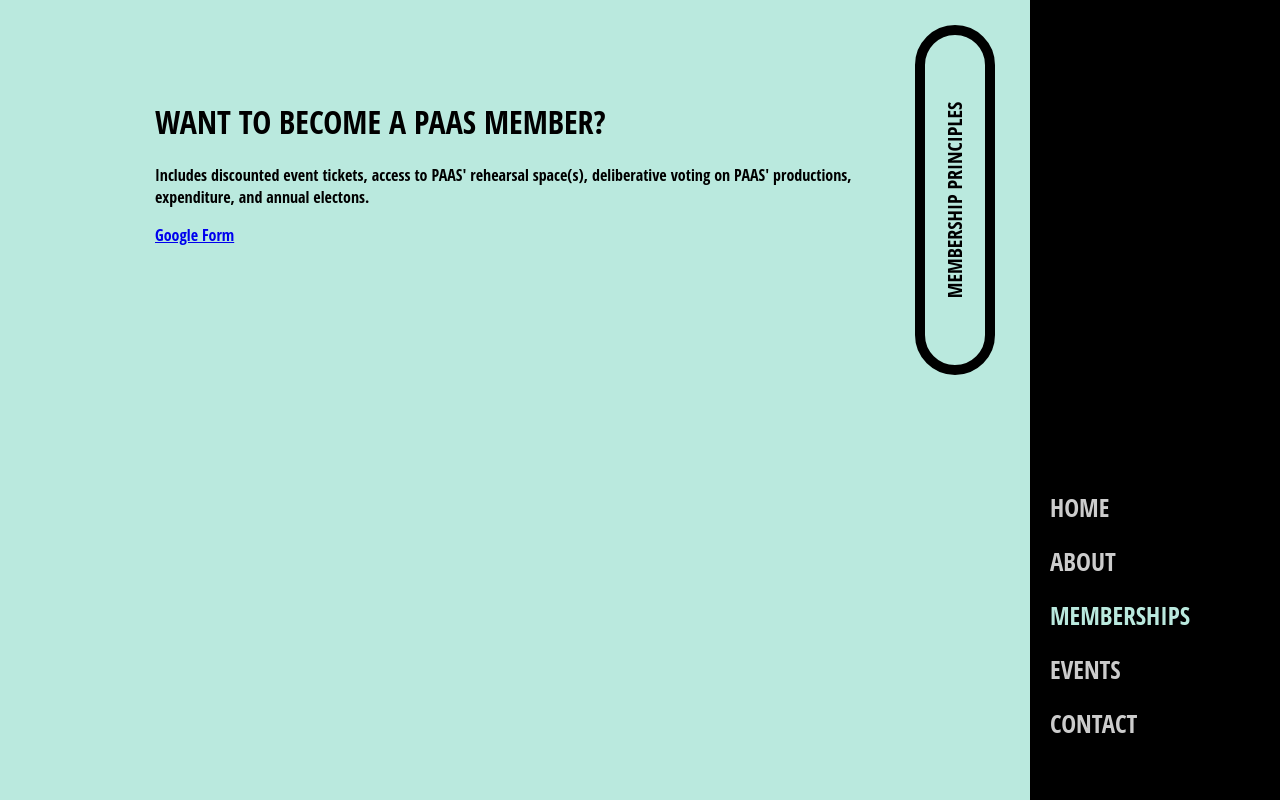
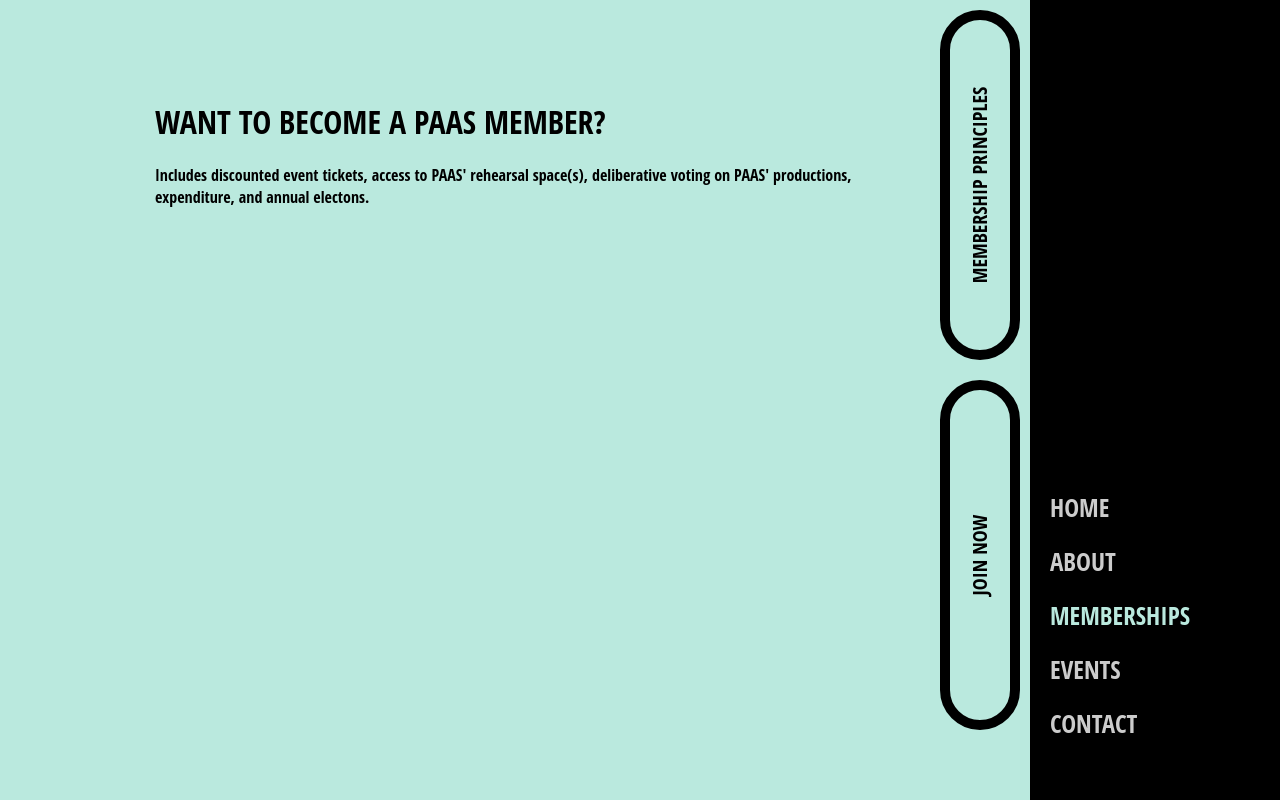
Before and after one commit to jaketreacher/paas_website, a Django app: page /memberships in a window 1280 px wide. Run offline with Django 3.2, Linux system fonts and the light colour scheme; style sheets or scripts are compiled from the project's sources; some libraries are stand-ins or nearby versions.

Commit message:
Restructure btn-hang

```diff
--- a/web/static/web/sass/partials/_buttons.scss
+++ b/web/static/web/sass/partials/_buttons.scss
@@ -30,6 +30,10 @@ a {
     &.btn {
         color: inherit;
         text-decoration: inherit;
+
+        &:hover {
+            color: white;
+        }
     }
 
     &.btn-hang {
@@ -46,12 +50,29 @@ a {
         display: block;
         text-align: center;
 
+        flex-shrink: 0;
+
+        &:hover {
+            border-color: white;
+        }
+
         @include desktop {
-            position: absolute;
-            top: 150px;
-            right: 150px;
-            transform: rotate(-90deg);
+            margin: 10px; // space between flex items
         }
+    }
+}
+
+.hang-group {
+    @include desktop {
+        position: fixed;
+        display: flex;
+        flex-direction: row-reverse;
+        top: 0;
+        right: 350px;
+        width: 100vh;
+        transform-origin: top right;
+        transform: rotate(-90deg);
+        overflow-x: scroll;
     }
 }
 
--- a/web/templates/web/pages/memberships.html
+++ b/web/templates/web/pages/memberships.html
@@ -15,10 +15,8 @@
             expenditure, and annual electons.
         </p>
     </div>
-    <a  class="btn btn-hang"
-        href="{% static 'web/files/Membership-Principles.pdf' %}"
-        target="_blank">
-            Membership Principles
-    </a>
-    <a href="{{ form_link }}">Google Form</a>
+    <div class="hang-group">
+        <a class="btn btn-hang" href="{% static 'web/files/Membership-Principles.pdf' %}" target="_blank">Membership Principles</a>
+        <a class="btn btn-hang" href="{{ form_link }}" target="_blank">Join Now</a>
+    </div>
 {% endblock content %}
```
Also changed, not shown: web/templates/web/pages/about.html (+3 -5 lines).
